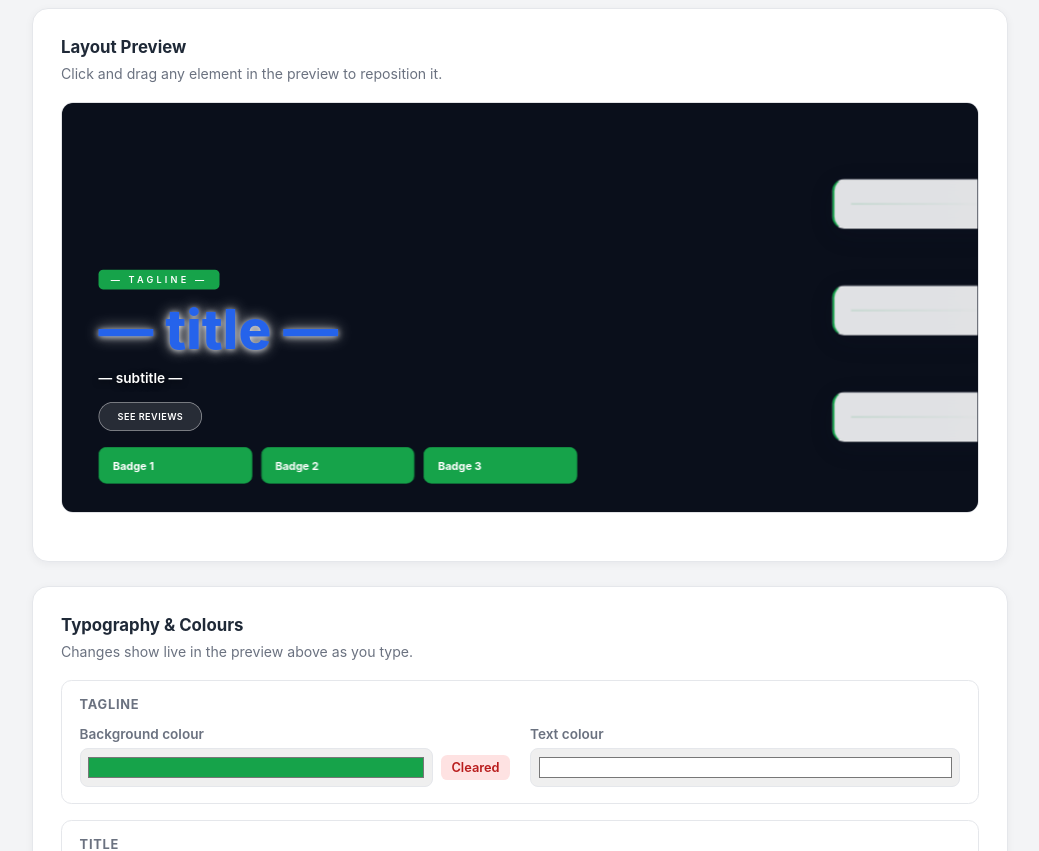
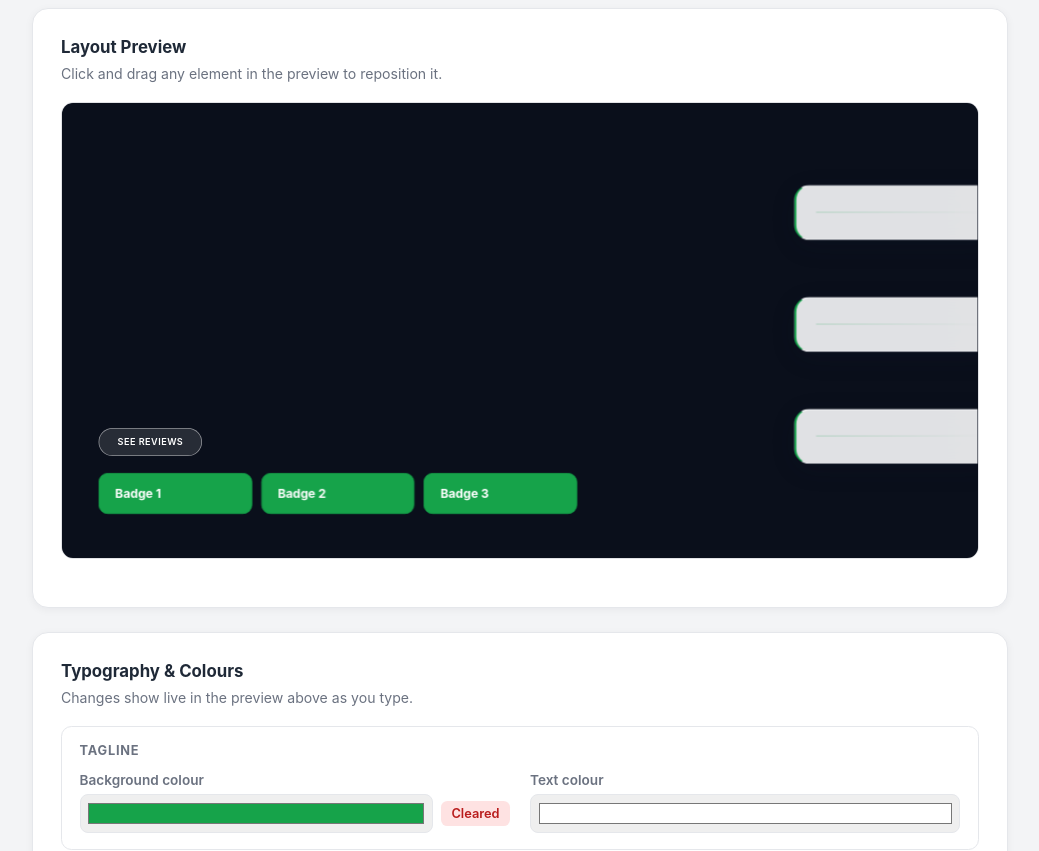
Before and after one commit to sasusavage/Cleaning, a Flask app: template templates/admin/hero_content.html in a window 1280 px wide. Shown: the part 1506-2357 px from the top of the page, without its empty margins (240-1279 px from the left). Run offline with Flask 3, Linux system fonts and the light colour scheme; the template is opened without the code that fills it, so the values that code supplies are empty; some libraries are stand-ins or nearby versions.

Commit message:
Hero preview: hide empty fields, match live card sizes exactly, fix badge colours
- Empty title/tagline/subtitle: stage items collapse (display:none) instead of showing placeholder text — preview reflects exactly what DB has
- Stat cards: width 270px, padding 1.4rem 1.6rem, strong 1.75rem — exact match to live .hero__card
- Card positions: top 28/175/322px — exact match to live .hero__card--primary/secondary/tertiary
- Visual col: height 460px, align-self center — matches live .hero__visual
- Stage height: 600px to fit all 3 cards without clipping
- Badge initial bg/border colour reads from hero DB value via Jinja (not broken CSS var)
- cta_offset_x/y: DB schema ALTER TABLE added on startup

Co-Authored-By: Claude Sonnet 4.6 <noreply@anthropic.com>

```diff
--- a/templates/admin/hero_content.html
+++ b/templates/admin/hero_content.html
@@ -317,7 +317,7 @@
             overflow: hidden;
             border-radius: 0.75rem;
             border: 1px solid rgba(15,23,42,0.12);
-            height: calc(540px * var(--stage-scale, 1));
+            height: calc(600px * var(--stage-scale, 1));
             margin-bottom: 1.25rem;
         }
 
@@ -325,7 +325,7 @@
         .stage {
             position: relative;
             width: 1280px;
-            height: 540px;
+            height: 600px;
             transform-origin: top left;
             transform: scale(var(--stage-scale, 1));
             border-radius: 0.75rem;
@@ -369,11 +369,12 @@
             align-content: end;
         }
 
-        /* right: cards — mirrors .hero__visual */
+        /* right: cards — mirrors .hero__visual (height: 460px on live) */
         .stage__visual-col {
             position: relative;
             z-index: 2;
-            height: 420px;
+            height: 460px;
+            align-self: center;
         }
 
         /* draggable item base */
@@ -455,43 +456,44 @@
         }
         .stage__meta-item {
             color: #fff;
-            background: var(--hero-meta-bg, rgba(0,0,0,0.5));
-            border: 1px solid var(--hero-meta-border, rgba(22,163,74,0.4));
-            border-radius: 10px;
-            padding: 0.9rem 1.1rem;
-            font-size: 0.9rem;
+            background: {{ hero.meta_bg_color or '#16a34a' }};
+            border: 1px solid {{ hero.meta_border_color or '#16a34a' }};
+            border-radius: 12px;
+            padding: 1rem 1.3rem;
+            font-size: 1rem;
             font-weight: 700;
             backdrop-filter: blur(12px);
         }
 
-        /* stat cards — mirrors .hero__card with absolute positioning */
+        /* stat cards — exact copy of live .hero__card */
         .stage__item--card {
             position: absolute;
-            width: 220px;
-            border-radius: 16px;
+            width: 270px;
+            border-radius: 20px;
             background: rgba(255,255,255,0.88);
             border: 1px solid rgba(255,255,255,0.95);
             border-left: 3px solid #16a34a;
             color: #475569;
-            padding: 1.2rem 1.4rem;
-            box-shadow: 0 8px 32px rgba(15,23,42,0.18);
+            padding: 1.4rem 1.6rem;
+            box-shadow: 0 8px 32px rgba(15,23,42,0.18), 0 1px 0 rgba(255,255,255,0.6) inset;
             backdrop-filter: saturate(200%) blur(20px);
-            font-size: 0.78rem;
+            font-size: 0.8rem;
             line-height: 1.5;
             overflow-wrap: anywhere;
             right: 0;
         }
-        .stage__item--card1 { top: 20px;  z-index: 3; }
-        .stage__item--card2 { top: 160px; z-index: 2; }
-        .stage__item--card3 { top: 300px; z-index: 1; }
+        /* match live: primary top:28, secondary top:175, tertiary top:322 */
+        .stage__item--card1 { top: 28px;  z-index: 3; }
+        .stage__item--card2 { top: 175px; z-index: 2; }
+        .stage__item--card3 { top: 322px; z-index: 1; }
 
         .stage__item--card strong {
             display: block;
-            font-size: 1.6rem;
+            font-size: 1.75rem;
             font-weight: 800;
             letter-spacing: -0.02em;
             color: #15803d;
-            margin-bottom: 0.2rem;
+            margin-bottom: 0.25rem;
             line-height: 1.1;
         }
 
@@ -1122,7 +1124,7 @@
 
     const DESIGN_W = 1280;
 
-    const STAGE_H = 540;
+    const STAGE_H = 600;
     function scaleStage() {
         const avail = stageWrap.parentElement ? stageWrap.parentElement.clientWidth : stageWrap.clientWidth;
         const scale = Math.min(1, avail / DESIGN_W);
@@ -1274,10 +1276,28 @@
         prev.textContent = inp.value.trim() || fallback;
         inp.addEventListener('input', () => { prev.textContent = inp.value.trim() || fallback; });
     }
-    wireTextPreview('tagline', 'previewTagline', '— tagline —');
-    wireTextPreview('title', 'previewTitle', '— title —');
-    wireTextPreview('subtitle', 'previewSubtitle', '— subtitle —');
+    wireTextPreview('tagline', 'previewTagline', '');
+    wireTextPreview('title', 'previewTitle', '');
+    wireTextPreview('subtitle', 'previewSubtitle', '');
     wireTextPreview('cta_text', 'previewCtaBtn', 'See Reviews');
+
+    // Hide stage items that have no content so they don't take up space
+    function syncEmptyItems() {
+        [
+            ['previewTaglineItem', 'previewTagline'],
+            ['previewTitleItem',   'previewTitle'],
+            ['previewSubtitleItem','previewSubtitle'],
+        ].forEach(([itemId, elId]) => {
+            const item = document.getElementById(itemId);
+            const el   = document.getElementById(elId);
+            if (item && el) item.style.display = el.textContent.trim() ? '' : 'none';
+        });
+    }
+    syncEmptyItems();
+    ['tagline','title','subtitle'].forEach(id => {
+        const inp = document.getElementById(id);
+        if (inp) inp.addEventListener('input', syncEmptyItems);
+    });
 
     /* Live stat card text */
     function parseCard(raw) {
```
